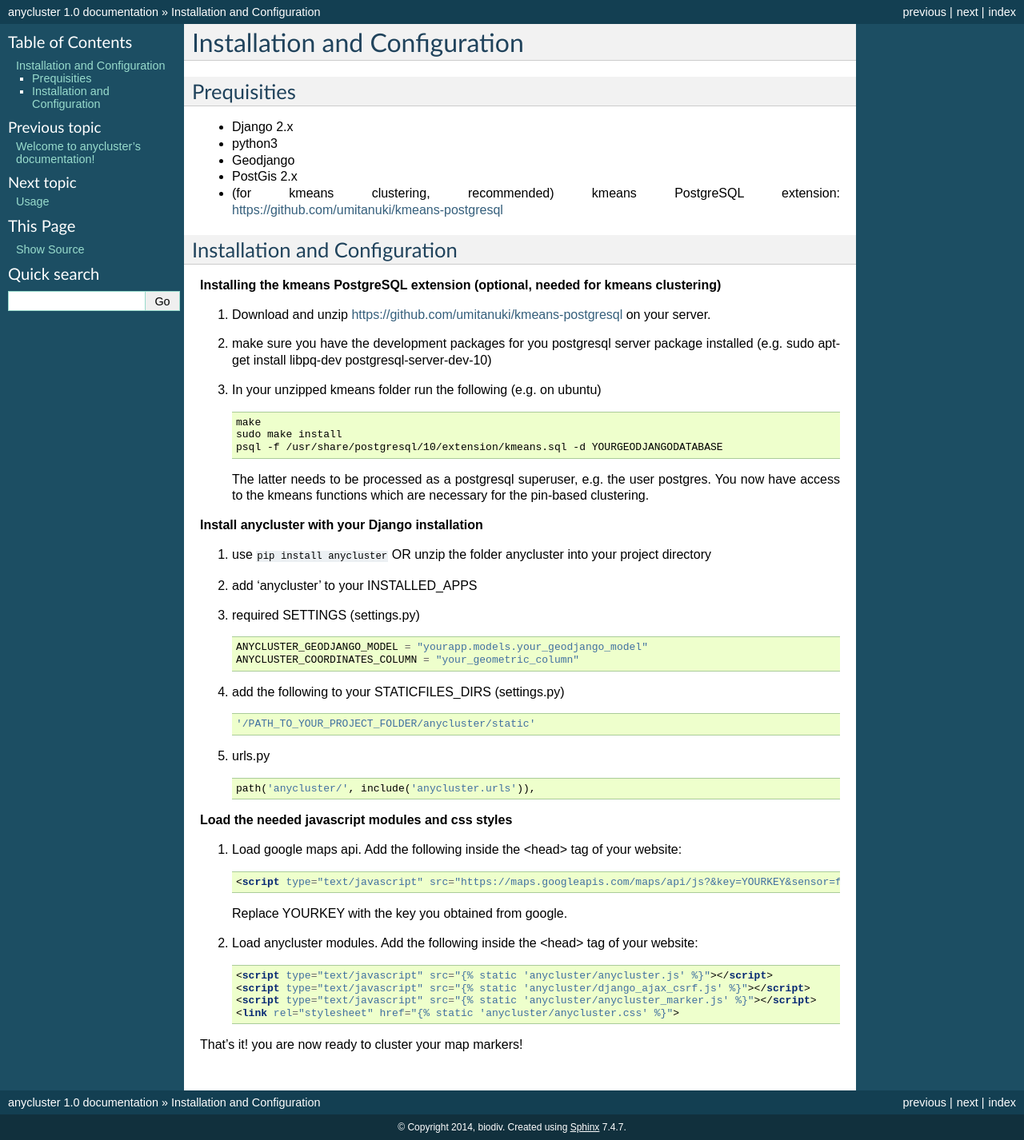
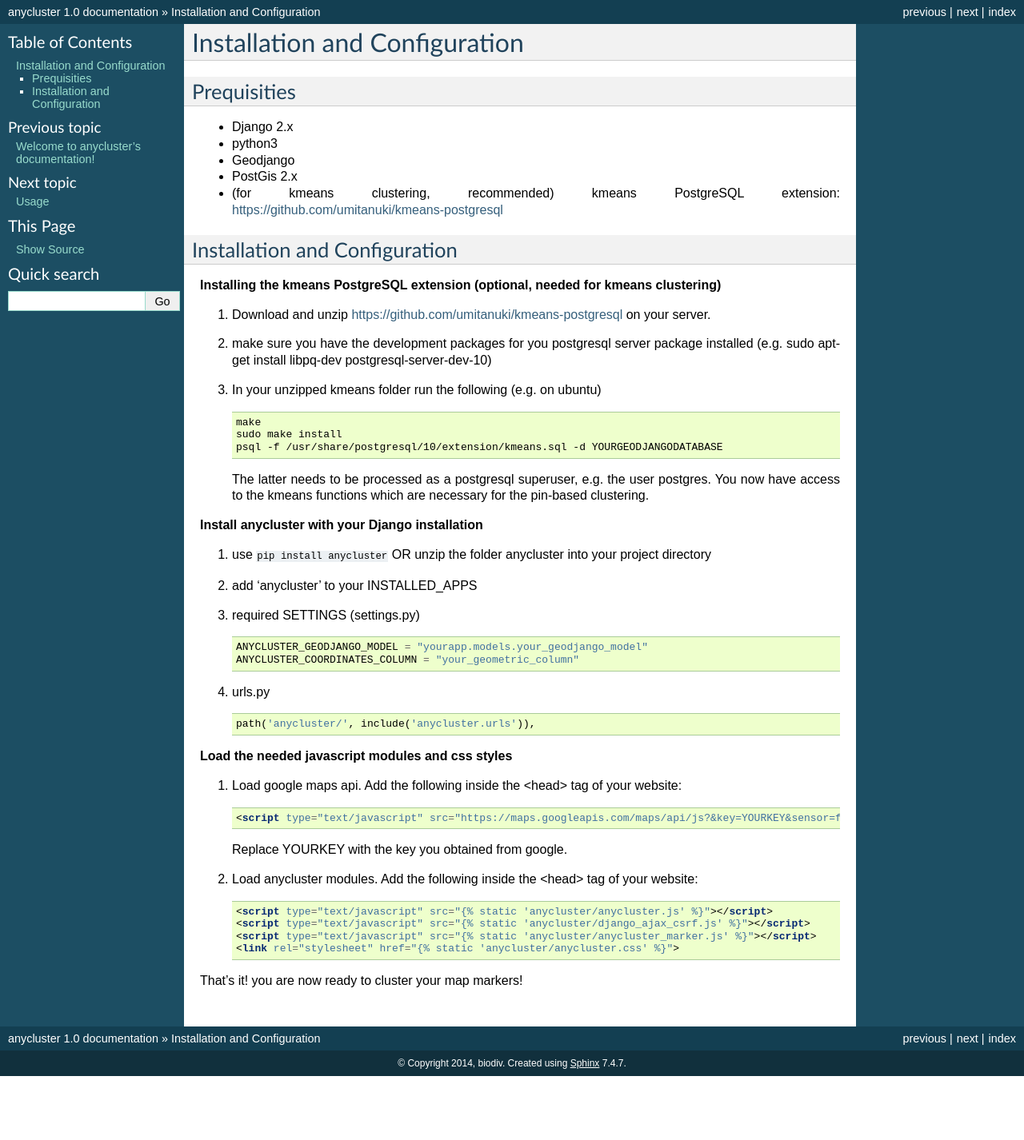
Before and after one commit to biodiv/anycluster, a Sphinx documentation site: the page built from docs/installconf.rst, in a window 1280 px wide. Shown: the whole page at 80% size. Built offline with Sphinx 7.4.7, drawn with Linux system fonts in a browser that asks for light colours; after the commit the page ends 1346 px from its top, so only the background shows below that.

Commit message:
update docs

```diff
--- a/docs/installconf.rst
+++ b/docs/installconf.rst
@@ -41,14 +41,8 @@ Installation and Configuration
      ANYCLUSTER_GEODJANGO_MODEL = "yourapp.models.your_geodjango_model"
      ANYCLUSTER_COORDINATES_COLUMN = "your_geometric_column"
 
-4. add the following to your STATICFILES_DIRS (settings.py)
 
-   .. code-block:: python
-
-     '/PATH_TO_YOUR_PROJECT_FOLDER/anycluster/static'
-
-
-5. urls.py
+4. urls.py
 
    .. code-block:: python
 
```
Also changed, not shown: 2 other files.
